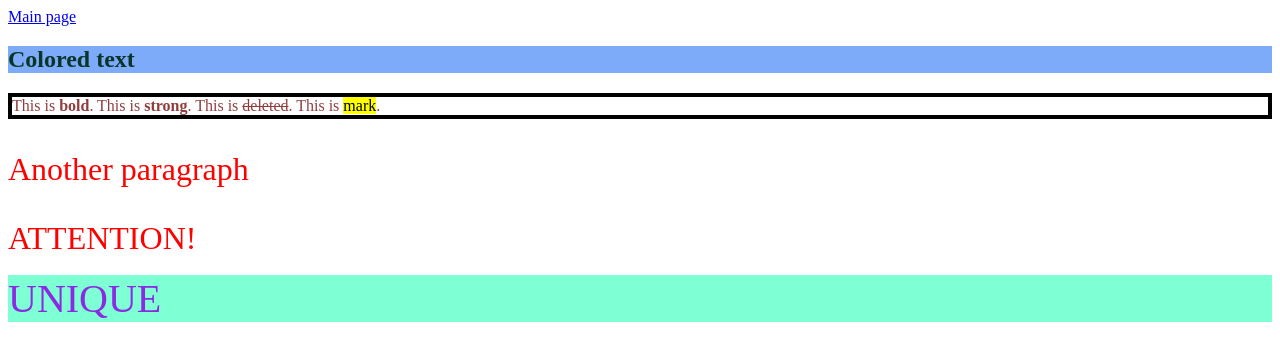
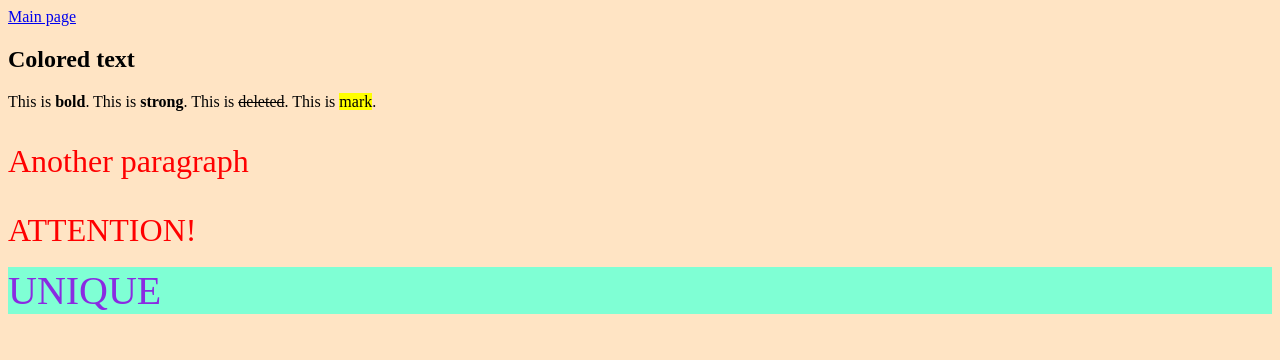
Before and after one commit to nastjademchyk/reginald, a plain HTML site: page docs/sandbox.html in a window 1280 px wide. Drawn offline with Linux system fonts and the light colour scheme.

Commit message:
add style to index html

```diff
--- a/docs/style.css
+++ b/docs/style.css
@@ -1,11 +1,5 @@
-p {
-    color: rgb(146, 61, 61);
-    border: 4px solid black;
-}
-
-h2 {
-    color: rgb(7, 54, 41);
-    background-color: rgb(125, 171, 250);
+body {
+    background-color: bisque;
 }
 
 .attention {
```
Also changed, not shown: docs/index.html (+1 -0 lines).
